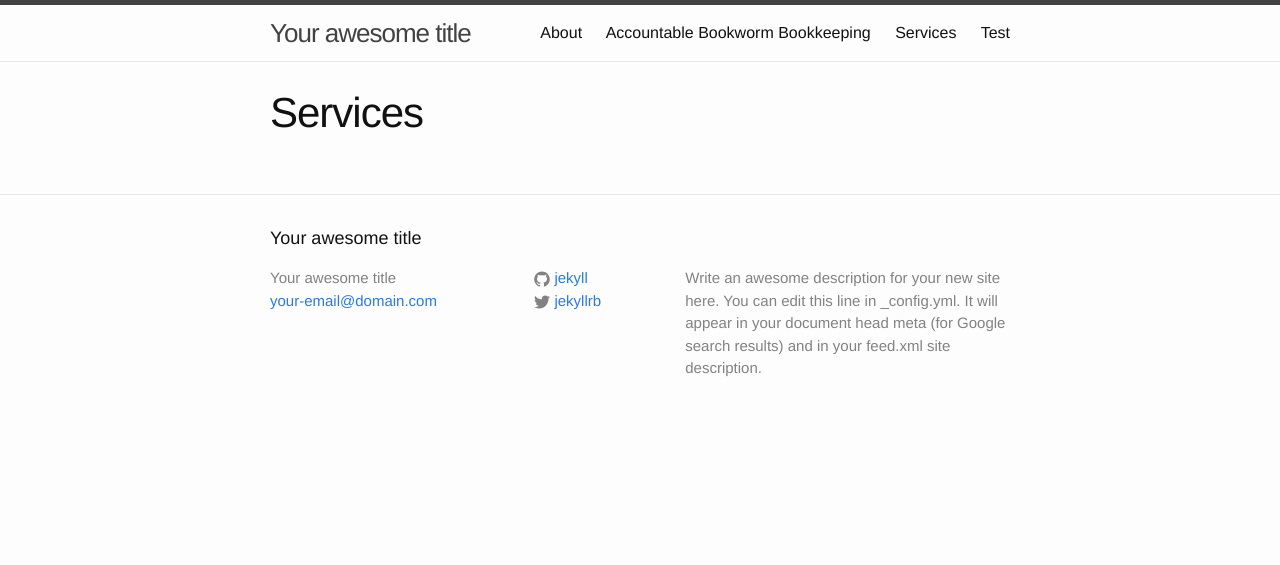
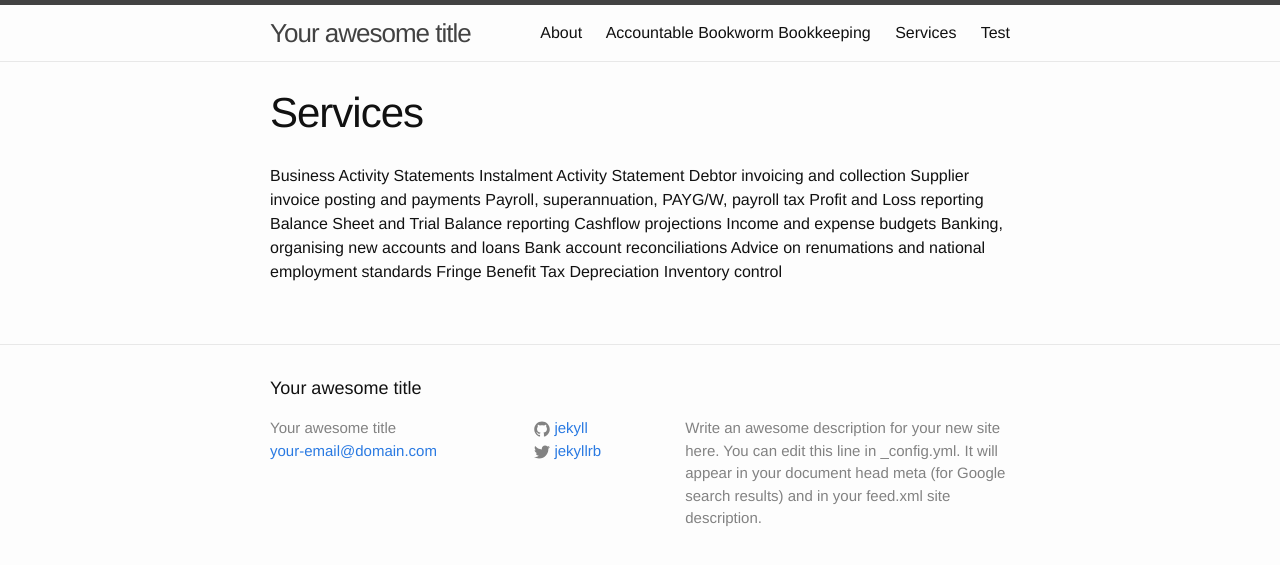
Before and after one commit to aivins/bookwormsite, a Jekyll site: the page built from services.md, in a window 1280 px wide. Shown: the top 565 px of the page. Built offline with Jekyll 4.4.1, drawn with Linux system fonts in a browser that asks for light colours.

Commit message:
Update from Forestry.io - services.md

```diff
--- a/services.md
+++ b/services.md
@@ -1,6 +1,21 @@
 ---
 title: Services
-date: '2016-07-05 04:51:07'
+date: '2016-07-05 04:51:00'
 layout: page
 draft: true
 ---
+Business Activity Statements
+Instalment Activity Statement
+Debtor invoicing and collection
+Supplier invoice posting and payments
+Payroll, superannuation, PAYG/W, payroll tax
+Profit and Loss reporting
+Balance Sheet and Trial Balance reporting
+Cashflow projections
+Income and expense budgets
+Banking, organising new accounts and loans
+Bank account reconciliations
+Advice on renumations and national employment standards
+Fringe Benefit Tax
+Depreciation
+Inventory control
```
